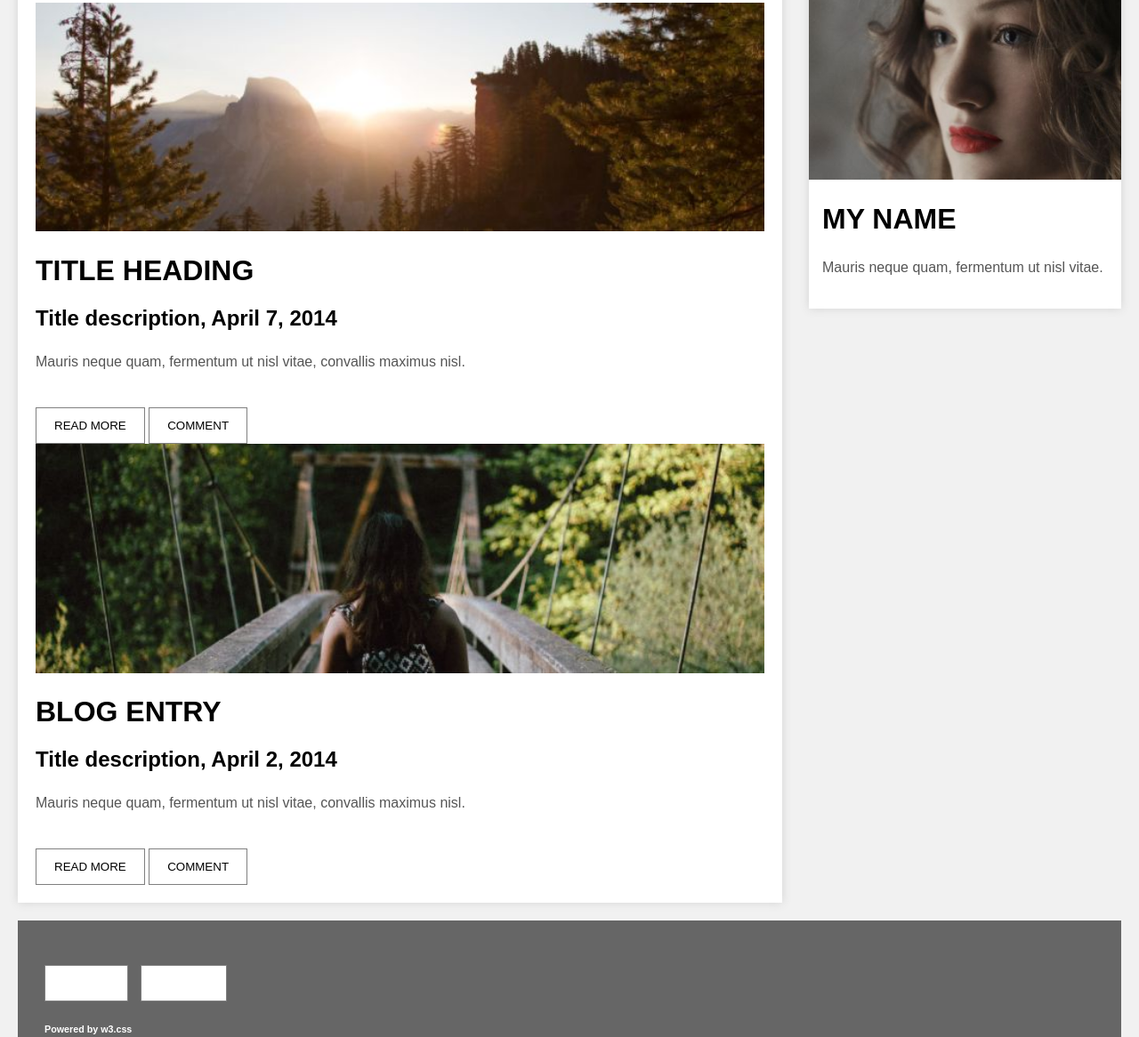
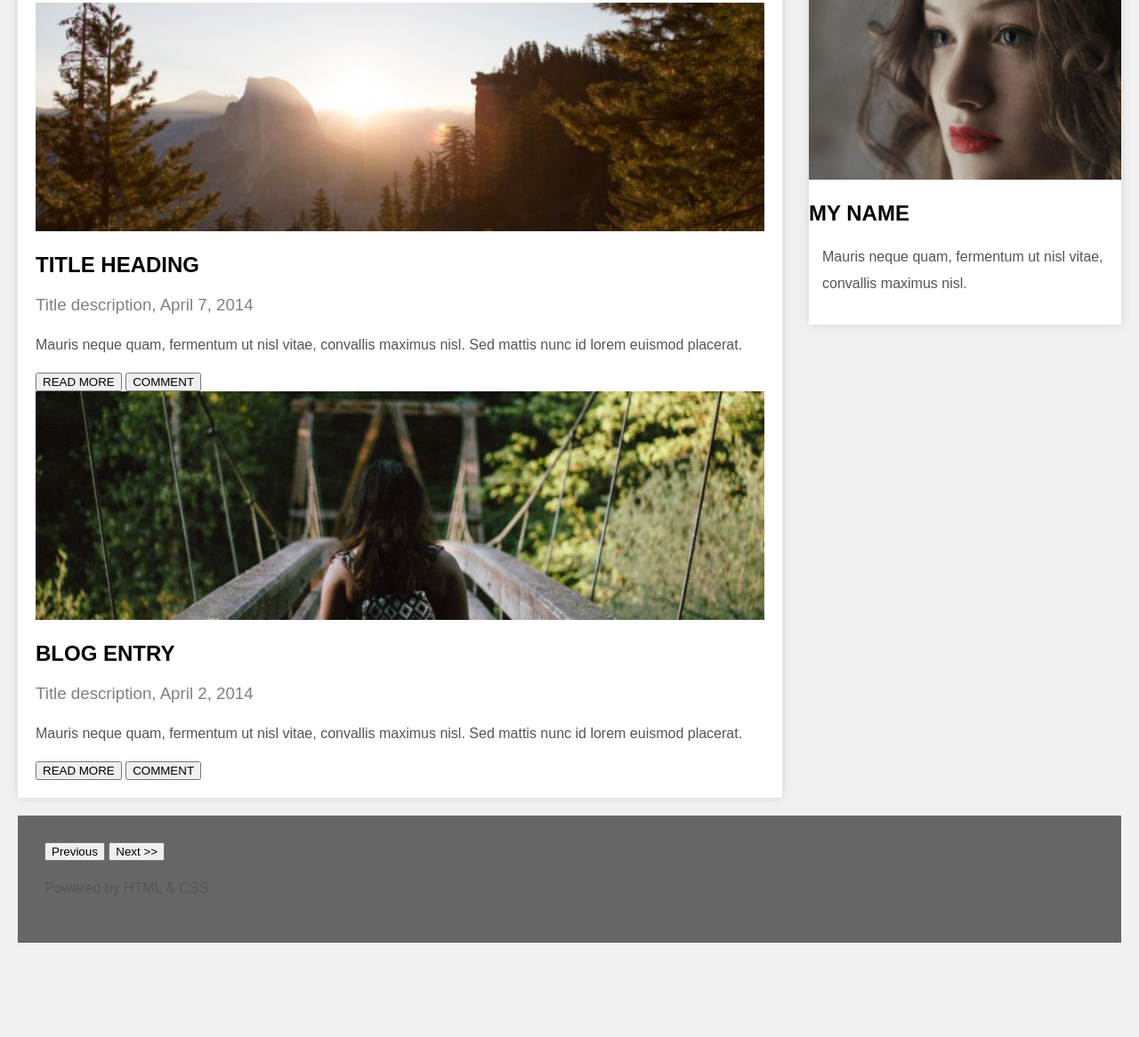
Before and after one commit to ammarsohi61-sys/MY-BLOG, a plain HTML site: page index.html in a window 1280 px wide. Shown: the part 289-1455 px from the top of the page at 89% size. After the commit the page ends 1369 px from the top, so only its background shows below. Drawn offline with Linux system fonts and the light colour scheme.

Commit message:
Update index.html

```diff
--- a/index.html
+++ b/index.html
@@ -4,73 +4,80 @@
     <meta charset="UTF-8">
     <meta name="viewport" content="width=device-width, initial-scale=1.0">
     <title>MY BLOG</title>
-
     <link rel="stylesheet" href="style.css">
 </head>
-
 <body>
 
 <header>
-
     <h1>MY BLOG</h1>
-
-    <h4>
-        Welcome to the blog of
-        <span class="unknown">unknown</span>
-    </h4>
-
+    <h4>Welcome to the blog of <span class="unknown">unknown</span></h4>
 </header>
 
 <div class="container">
+
     <div class="left">
+
         <div class="card">
             <img src="WhatsApp Image 2026-05-10 at 12.14.46 AM.jpeg" alt="">
-            <h1>TITLE HEADING</h1>
-            <h2>Title description, April 7, 2014</h2>
-            <p>
-                Mauris neque quam, fermentum ut nisl vitae, convallis maximus nisl.
-            </p>
-            <input type="button" value="READ MORE">
-            <input type="button" value="COMMENT">
+            <div class="content">
+                <h2>TITLE HEADING</h2>
+                <h3>Title description, April 7, 2014</h3>
+
+                <p>
+                    Mauris neque quam, fermentum ut nisl vitae, convallis maximus nisl.
+                    Sed mattis nunc id lorem euismod placerat.
+                </p>
+
+                <div class="buttons">
+                    <button>READ MORE</button>
+                    <button>COMMENT</button>
+                </div>
+            </div>
         </div>
+
         <div class="card">
             <img src="bridge.jpg" alt="">
+            <div class="content">
+                <h2>BLOG ENTRY</h2>
+                <h3>Title description, April 2, 2014</h3>
 
-            <h1>BLOG ENTRY</h1>
+                <p>
+                    Mauris neque quam, fermentum ut nisl vitae, convallis maximus nisl.
+                    Sed mattis nunc id lorem euismod placerat.
+                </p>
 
-            <h2>Title description, April 2, 2014</h2>
-
-            <p>
-                Mauris neque quam, fermentum ut nisl vitae, convallis maximus nisl.
-            </p>
-
-            <input type="button" value="READ MORE">
-
-            <input type="button" value="COMMENT">
-
+                <div class="buttons">
+                    <button>READ MORE</button>
+                    <button>COMMENT</button>
+                </div>
+            </div>
         </div>
 
     </div>
+
     <div class="right">
+
         <div class="card">
             <img src="avatar_g.jpg" alt="">
-            <h1>MY NAME</h1>
-            <p>
-                Mauris neque quam, fermentum ut nisl vitae.
-            </p>
+
+            <div class="content">
+                <h2>MY NAME</h2>
+
+                <p>
+                    Mauris neque quam, fermentum ut nisl vitae, convallis maximus nisl.
+                </p>
+            </div>
         </div>
- </div>
+
+    </div>
 
 </div>
 
 <footer>
+    <button>Previous</button>
+    <button>Next >></button>
 
-    <input type="button" value="Previous">
-
-    <input type="button" value="NEXT >>">
-
-    <h6>Powered by w3.css</h6>
-
+    <p>Powered by HTML & CSS</p>
 </footer>
 
 </body>
```
